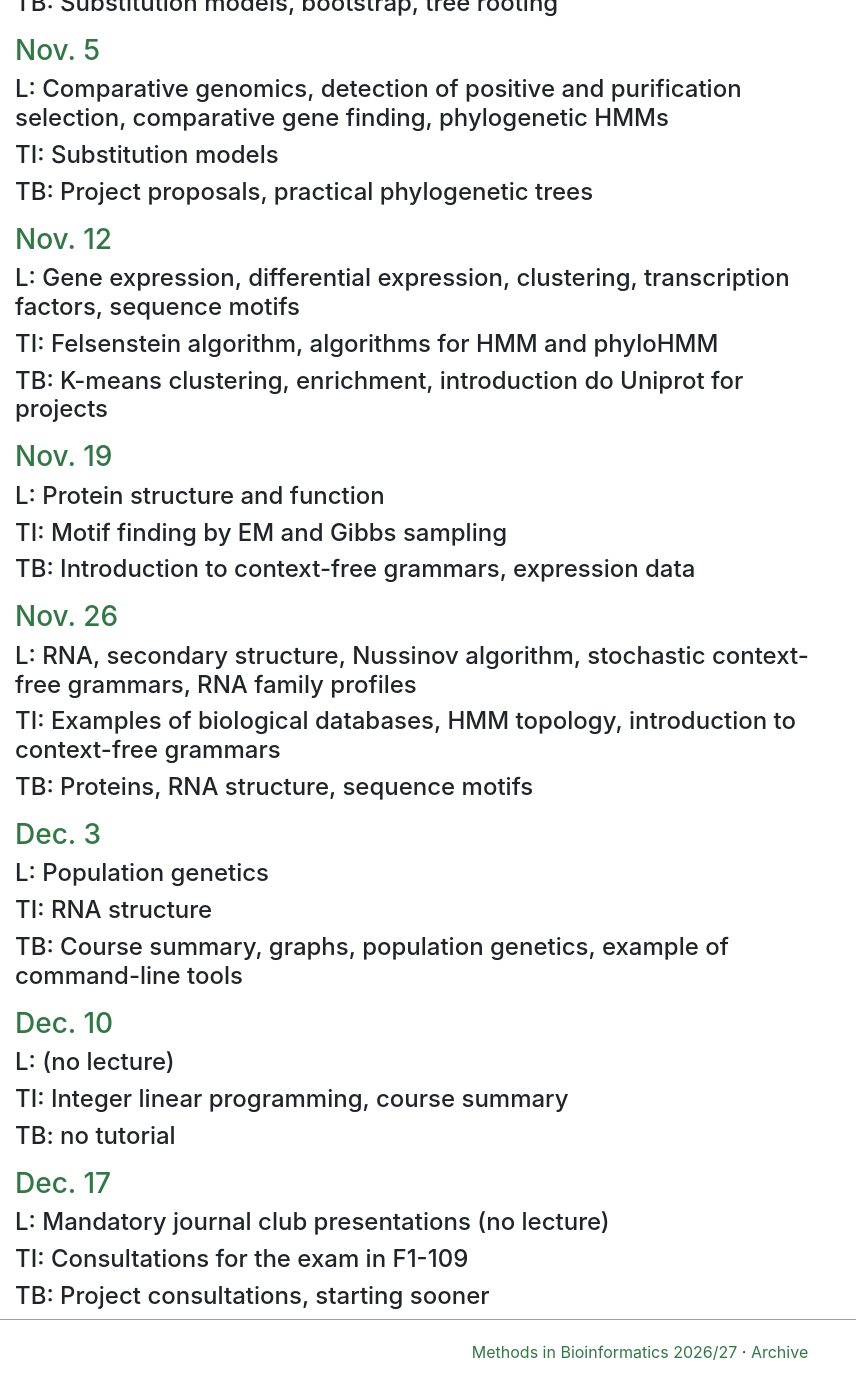
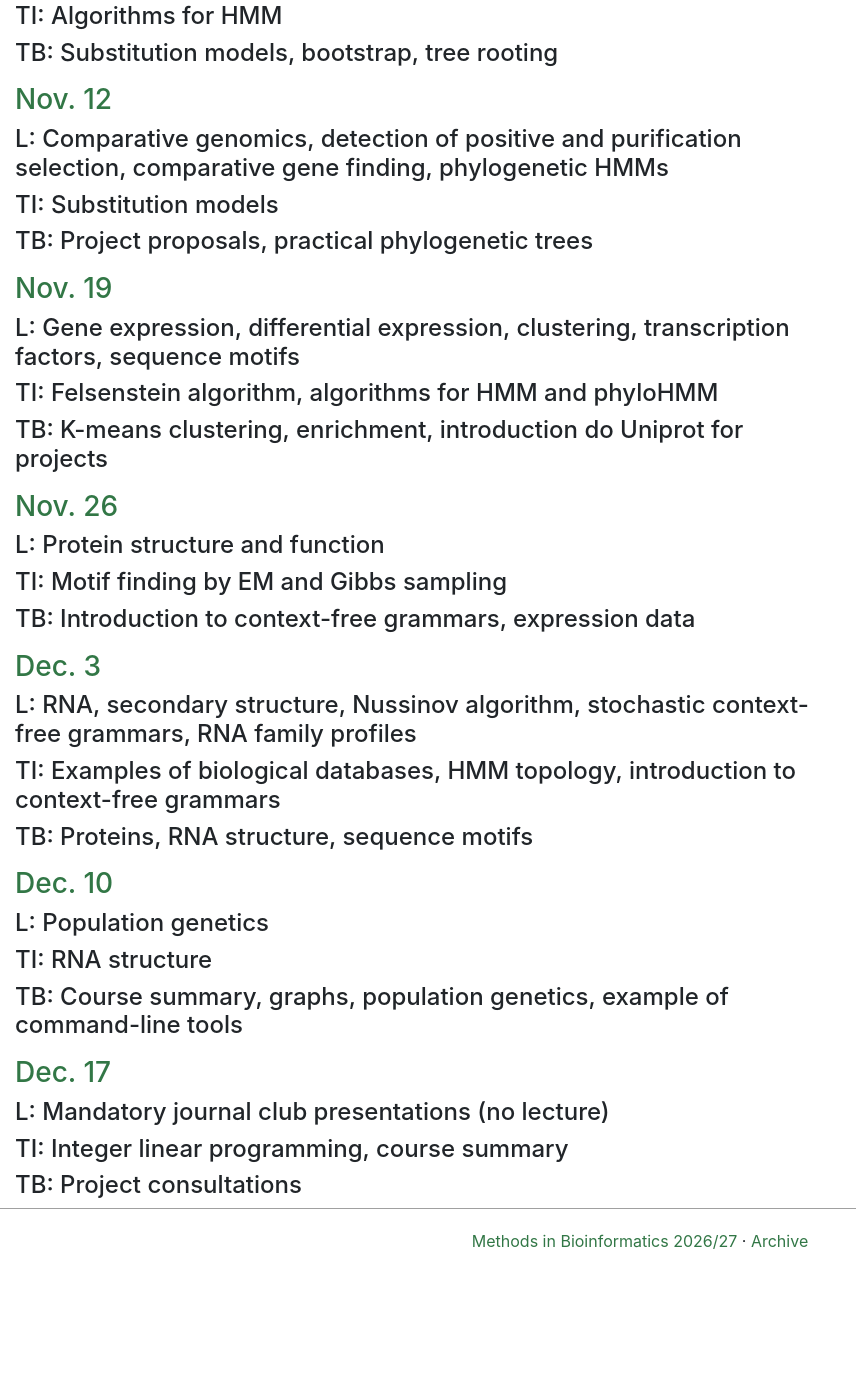
Before and after one commit to fmfi-compbio/mbi, a Jekyll site: the page built from Materials.md, in a window 1280 px wide and 1400 px high, scrolled down 2322 px. Shown: the whole window, without its empty margins (0-856 px from the left). Built offline with Jekyll 4.4.1, drawn with Linux system fonts in a browser that asks for light colours; nearby versions of some CDN libraries; our own code applies the rules of GitHub Pages for plain Markdown files; after the commit the page ends 3611 px from its top, so only the background shows below that; some of the changed text lies outside the part shown.

```diff
--- a/Materials.md
+++ b/Materials.md
@@ -142,7 +142,10 @@ L: lecture (everybody), TI: tutorial for computer science/informatics students,
 %}
 
 <a name="W6"></a>
-### Oct. 29
+### Oct. 29 no classes
+
+<a name="W7"></a>
+### Nov. 5
 #### L: Phylogenetic tree reconstruction (parsimony, neighbor joining, models of evolution)
 
 {% include pdf.html file="p-phylo" name="pdf" show=0 dot=1
@@ -162,8 +165,9 @@ L: lecture (everybody), TI: tutorial for computer science/informatics students,
 %} {% include pdf.html file="cb-phylo" name="pdf" show=0 dot=0
 %}
 
-<a name="W7"></a>
-### Nov. 5
+<a name="W8"></a>
+### Nov. 12
+
 #### L: Comparative genomics, detection of positive and purification selection, comparative gene finding, phylogenetic HMMs
 
 {% include pdf.html file="p-compgen" name="pdf" show=0 dot=1
@@ -184,9 +188,9 @@ L: lecture (everybody), TI: tutorial for computer science/informatics students,
 %}
 <!-- compgen sa nestihlo -->
 
+<a name="W9"></a>
+### Nov. 19
 
-<a name="W8"></a>
-### Nov. 12
 #### L: Gene expression, differential expression, clustering, transcription factors, sequence motifs
 
 {% include pdf.html file="p-expr" name="pdf" show=0 dot=1
@@ -206,8 +210,9 @@ L: lecture (everybody), TI: tutorial for computer science/informatics students,
 %} {% include pdf.html file="cb-kmeans" name="pdf kmeans" show=0 dot=0
 %}
 
-<a name="W9"></a>
-### Nov. 19
+<a name="W10"></a>
+### Nov. 26
+
 #### L: Protein structure and function
 
 {% include pdf.html file="p-prot" name="pdf" show=0 dot=1
@@ -227,8 +232,9 @@ L: lecture (everybody), TI: tutorial for computer science/informatics students,
 %} {% include notes.html file="cb-prot" name="notes proteins" show=0 dot=0
 %}
 
-<a name="W10"></a>
-### Nov. 26
+<a name="W11"></a>
+### Dec. 3
+
 #### L: RNA, secondary structure, Nussinov algorithm, stochastic context-free grammars, RNA family profiles
 
 {% include pdf.html file="p-rna" name="pdf" show=0 dot=1
@@ -252,8 +258,9 @@ L: lecture (everybody), TI: tutorial for computer science/informatics students,
 %} {% include notes.html file="cb-compgen" name="notes comp. genomics" show=0 dot=0
 %}
 
-<a name="W11"></a>
-### Dec. 3
+<a name="W12"></a>
+### Dec. 10
+
 #### L: Population genetics
 
 {% include pdf.html file="p-popgen" name="pdf" show=0 dot=1
@@ -273,9 +280,10 @@ L: lecture (everybody), TI: tutorial for computer science/informatics students,
 %} {% include notes.html file="cb-linux" name="notes linux" show=0 dot=0
 %}
 
-<a name="W12"></a>
-### Dec. 10
-#### L: (no lecture)
+<a name="W13"></a>
+### Dec. 17
+
+#### L: Mandatory journal club presentations (no lecture)
 
 #### TI:  Integer linear programming, course summary
 
@@ -283,14 +291,4 @@ L: lecture (everybody), TI: tutorial for computer science/informatics students,
 %} {% include notes.html file="ci-ilp-en" name="notes" show=0 dot=0
 %}
 
-#### TB: no tutorial
-
-
-<a name="W13"></a>
-### Dec. 17
-
-#### L: Mandatory journal club presentations (no lecture)
-
-#### TI: Consultations for the exam in F1-109
-
-#### TB:  Project consultations, starting sooner
+#### TB: Project consultations
```
